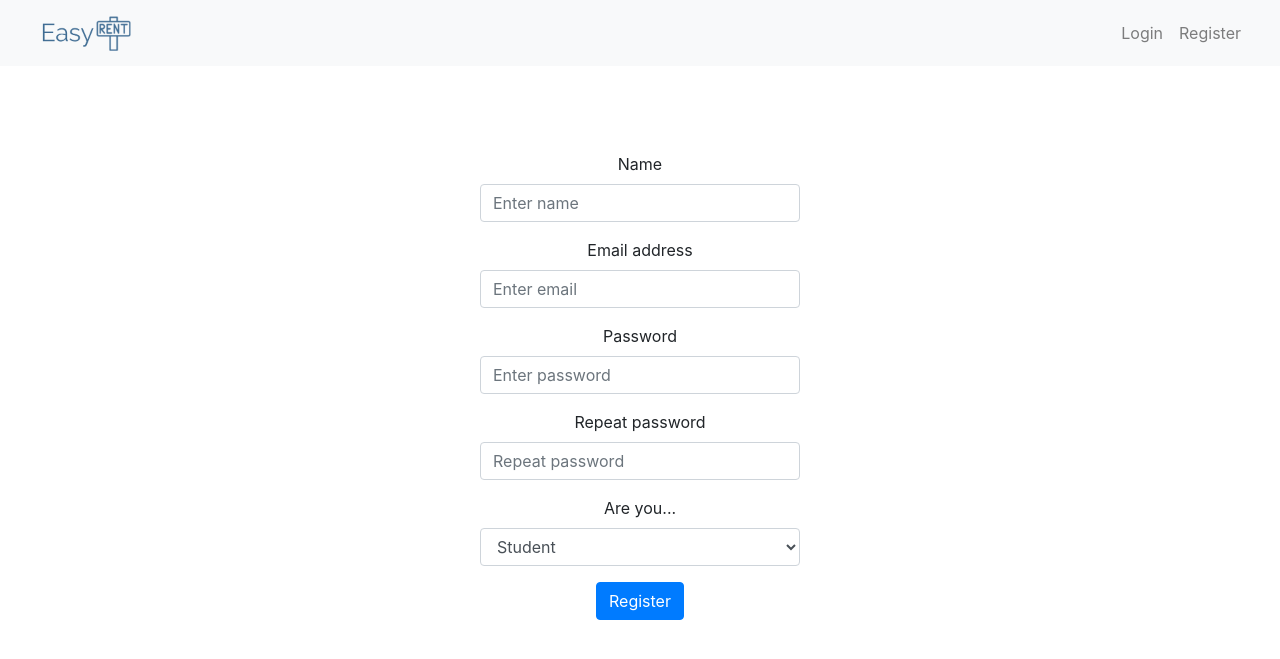
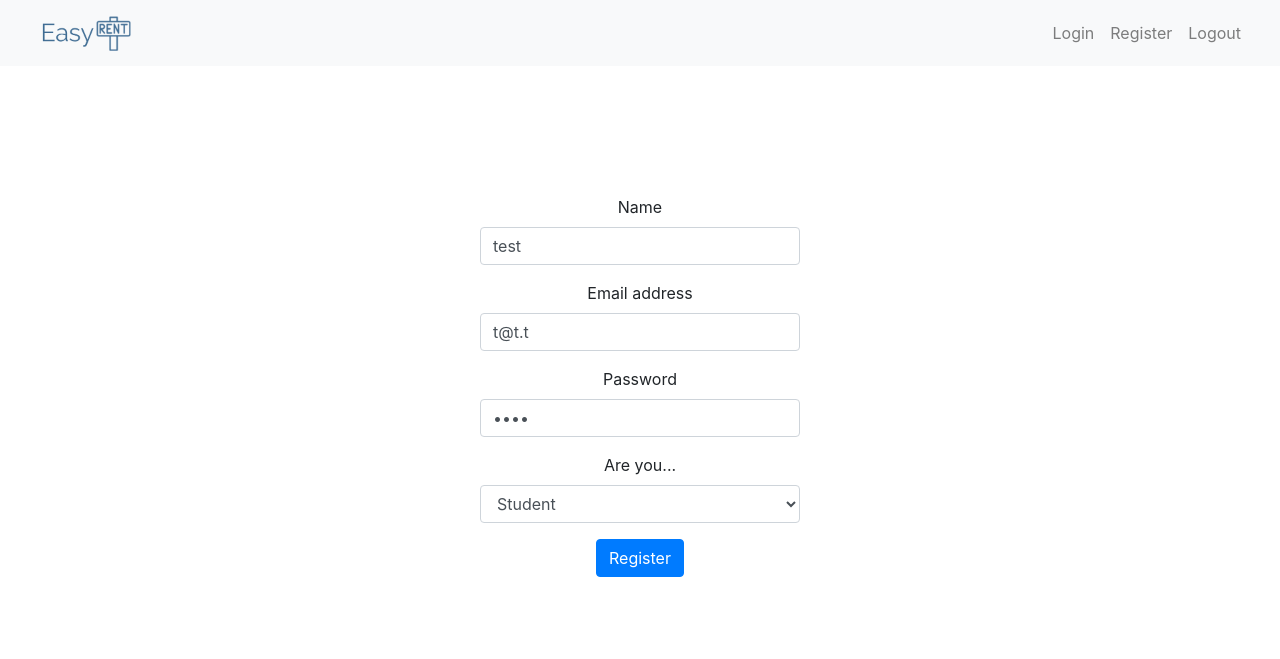
Before and after one commit to StoyanoVasil/SOT-frontend, a Flask app: page /register in a window 1280 px wide. Shown: the top 659 px of the page. Run offline with Flask 2, Linux system fonts and the light colour scheme; some libraries are stand-ins or nearby versions.

Commit message:
add working login and registration

```diff
--- a/src/config.py
+++ b/src/config.py
@@ -1 +1,2 @@
+SECRET_KEY = 'sot_frontend'
 DEBUG = True
--- a/src/templates/navbar.html
+++ b/src/templates/navbar.html
@@ -7,10 +7,13 @@
         <div class="collapse navbar-collapse" id="navbarResponsive">
             <ul class="navbar-nav ml-auto">
                 <li class="nav-item">
-                    <a href="/login" class="nav-link">Login</a>
+                    <a href="{{ url_for('login') }}" class="nav-link">Login</a>
                 </li>
                 <li class="nav-item">
-                    <a href="/register" class="nav-link">Register</a>
+                    <a href="{{ url_for('register') }}" class="nav-link">Register</a>
+                </li>
+                <li class="nav-item">
+                    <a href="{{ url_for('logout') }}" class="nav-link">Logout</a>
                 </li>
             </ul>
         </div>
--- a/src/templates/register.html
+++ b/src/templates/register.html
@@ -1,25 +1,24 @@
 {% extends 'layout.html' %}
 {% block body %}
-    <form class="text-center w-25">
+    <form class="text-center w-25" action="{{ url_for('register') }}" method="post">
         <div class="form-group">
             <label for="name">Name</label>
-            <input type="text" class="form-control" id="name" placeholder="Enter name">
+            <input type="text" class="form-control" id="name"
+                   placeholder="Enter name" name="name" value="test">
         </div>
         <div class="form-group">
             <label for="email">Email address</label>
-            <input type="email" class="form-control" id="email" placeholder="Enter email">
+            <input type="email" class="form-control" id="email"
+                   placeholder="Enter email" name="email" value="t@t.t">
         </div>
         <div class="form-group">
             <label for="password">Password</label>
-            <input type="password" class="form-control" id="password" placeholder="Enter password">
-        </div>
-        <div class="form-group">
-            <label for="repeatPassword">Repeat password</label>
-            <input type="password" class="form-control" id="repeatPassword" placeholder="Repeat password">
+            <input type="password" class="form-control" id="password"
+                   placeholder="Enter password" name="password" value="test">
         </div>
         <div class="form-group">
             <label for="role">Are you...</label>
-            <select class="form-control" id="role">
+            <select class="form-control" id="role" name="role">
                 <option>Student</option>
                 <option>Landlord</option>
             </select>
--- a/src/views.py
+++ b/src/views.py
@@ -1,16 +1,47 @@
-from flask import render_template, request, Response, json
+from flask import render_template, request, session, redirect, url_for
 from src import app
+import requests
+from src.utils import authorized
+
 
 @app.route('/')
 def index():
     return render_template('index.html')
 
+
 @app.route('/login', methods=['GET', 'POST'])
 def login():
     if request.method == 'GET':
         return render_template('login.html')
+    if request.method == 'POST':
+        r = requests.post('http://localhost:8080/rental/api/user/authenticate',
+                            data={'email': request.form['email'], 'password': request.form['password']})
+        if r.status_code == 200:
+            session['token'] = r.text
+            return '' #TODO: home page
+        elif r.status_code == 401:
+            #TODO: unsuccessful login
+            return render_template('login.html')
+
 
 @app.route('/register', methods=['GET', 'POST'])
 def register():
     if request.method == 'GET':
         return render_template('register.html')
+    if request.method == 'POST':
+        data = request.form
+        r = requests.post('http://localhost:8080/rental/api/new/user',
+                          data={'email': data['email'], 'name': data['name'],
+                                'password': data['email'], 'role': data['role']})
+        if r.status_code == 201:
+            session['token'] = r.text
+            return '' #TODO: home page
+        elif r.status_code == 409:
+            #TODO: email in use
+            return render_template('register.html')
+
+
+@app.route('/logout')
+def logout():
+    session.pop('token', None)
+    return redirect(url_for('login'))
```
Also changed, not shown: src/templates/login.html (+7 -6 lines), src/utils.py (added, +21 -0 lines), 2 other files.
